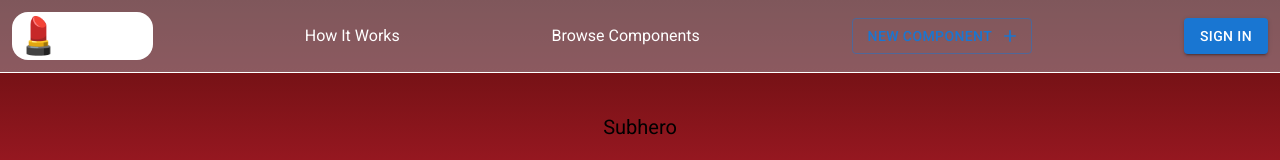
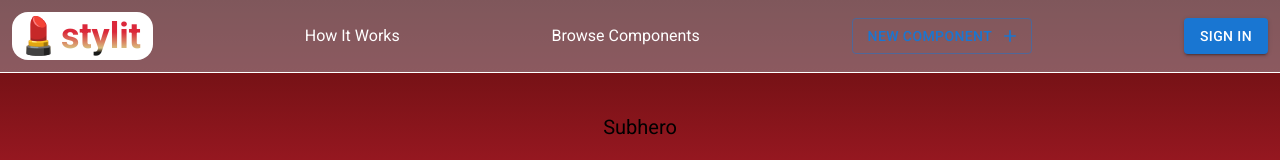
Before and after one commit to BlakeEriks/stylit, a Next.js app: page /component/create in a window 1280 px wide. Shown: the top 160 px of the page. Built offline with nearby package versions, Linux system fonts and the light colour scheme; no server answers.

Commit message:
update global styles

```diff
--- a/styles/globals.css
+++ b/styles/globals.css
@@ -23,16 +23,46 @@ a {
   box-sizing: border-box;
 }
 
+*:focus {
+  outline: none;
+}
+
 @tailwind base;
 @tailwind components;
 @tailwind utilities;
 
 @layer components {
   .component-container {
-    @apply flex flex-grow w-full items-center justify-center p-10 min-w-[250px] max-w-[300px] rounded-xl
+    @apply flex flex-grow w-full items-center justify-center px-10 py-5 min-w-[250px] max-w-[300px] rounded-xl
   }
 
   .card {
     @apply flex items-center justify-center w-full h-52
   }
 }
+
+@layer utilities {
+  .logo-gradient {
+    background: rgb(219,40,58);
+background: linear-gradient(180deg, rgba(219,40,58,1) 40%, rgba(217,188,125,1) 80%, rgba(25,26,25,1) 91%);
+    background-clip: text;
+  }
+}
+
+/* .MuiSelect-select {
+  padding: 4px;
+  font-size:
+}
+
+.MuiSelect-select:focus {
+  outline: none;
+  border: 2px solid rgb(245 186 49);
+}
+
+.MuiList-root, .MuiMenuItem-root, .MuiPaper-root {
+  background: #f3d2d6;
+}
+
+.MuiPaper-root {
+  border: 1px solid black;
+} */
```
